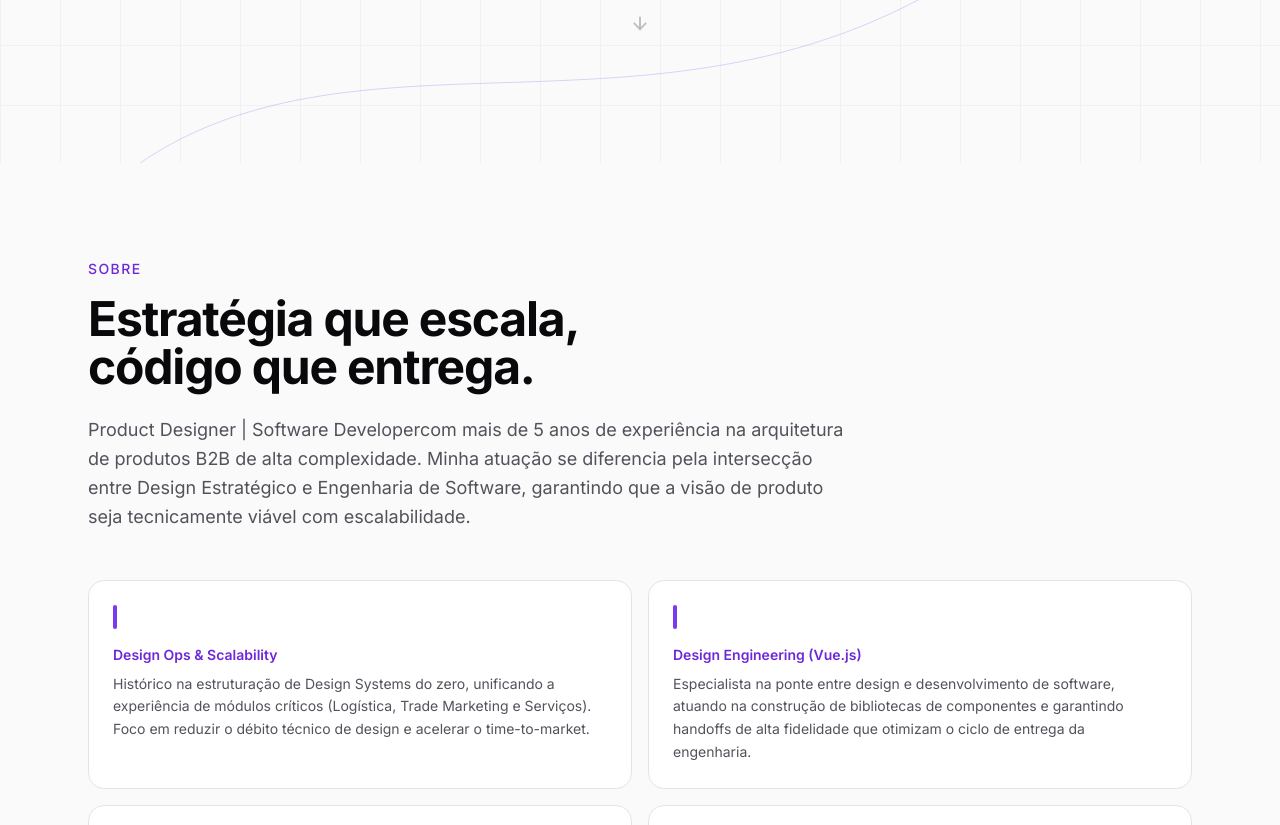
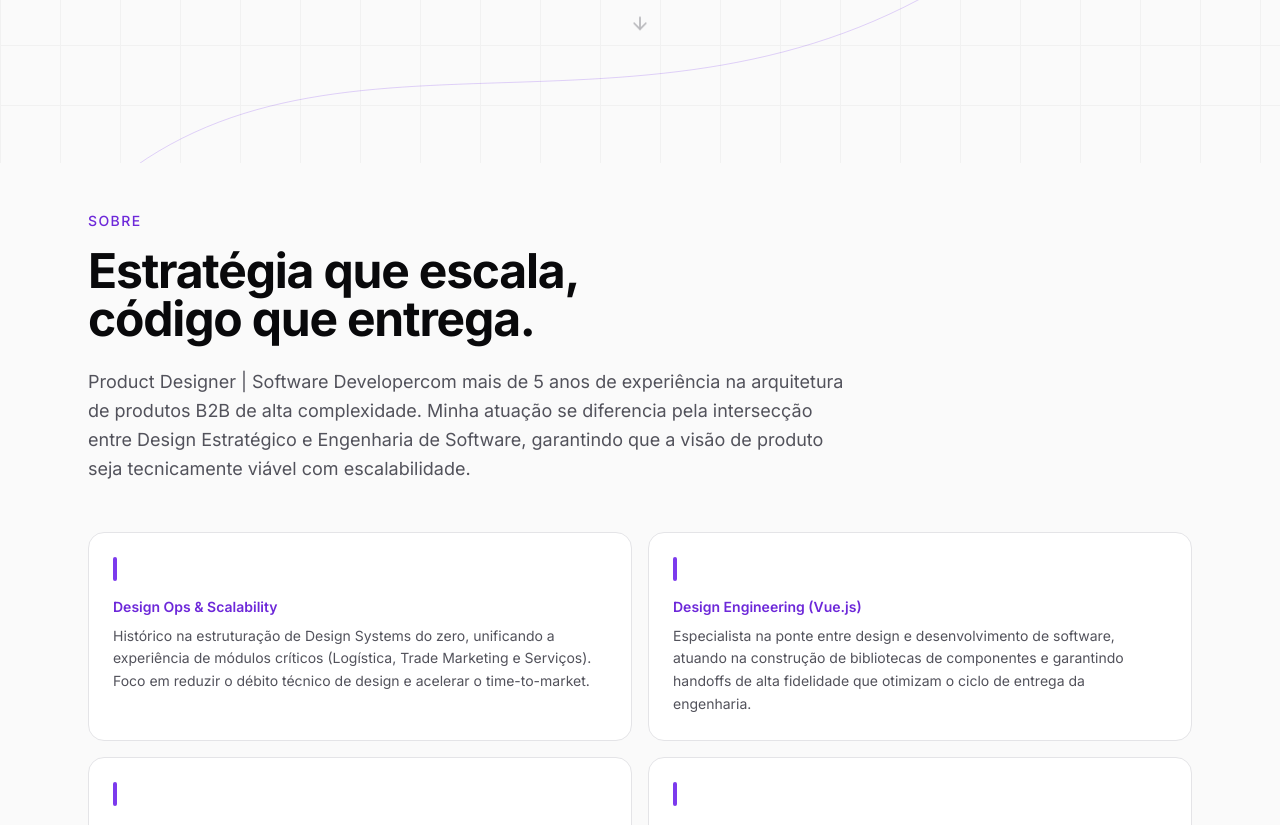
Before and after one commit to ronaldopaulinofilho/portfolio, a React (Vite) app: page / in a window 1280 px wide. Shown: the part 735-1560 px from the top of the page. Built offline with nearby package versions, Linux system fonts and the light colour scheme.

Commit message:
fix: reduce padding-top on About section

```diff
--- a/src/components/sections/About.tsx
+++ b/src/components/sections/About.tsx
@@ -105,7 +105,7 @@ export function About() {
   const inView = useInView(ref, { once: true, margin: '-100px' })
 
   return (
-    <section id="about" className="py-24 max-w-6xl mx-auto px-6">
+    <section id="about" className="pt-12 pb-24 max-w-6xl mx-auto px-6">
       <motion.div
         ref={ref}
         initial={{ opacity: 0, y: 24 }}
```
